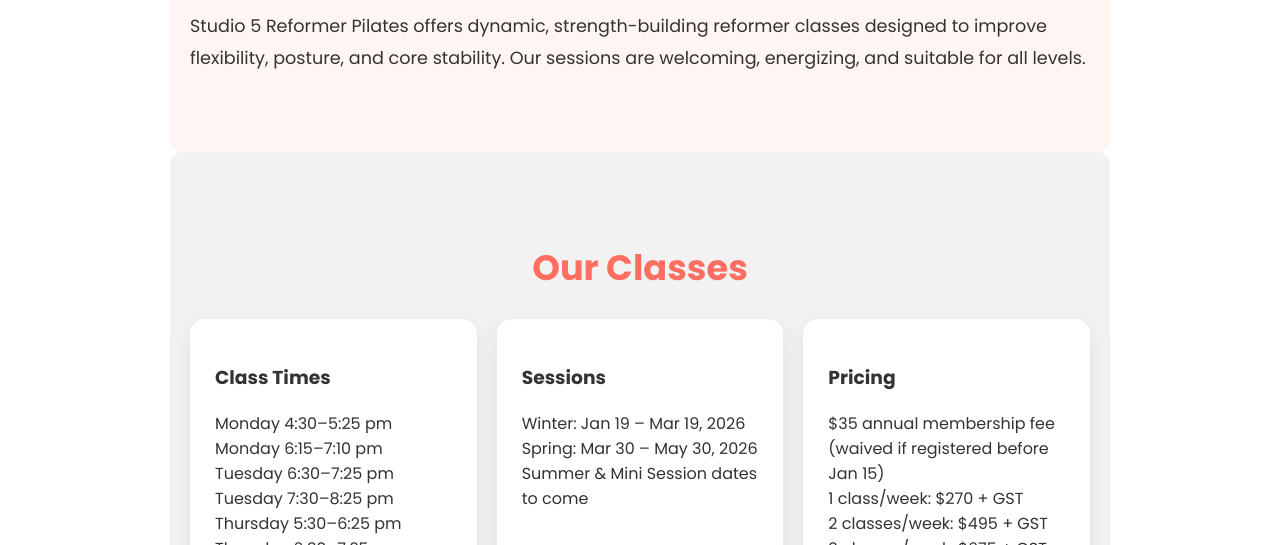
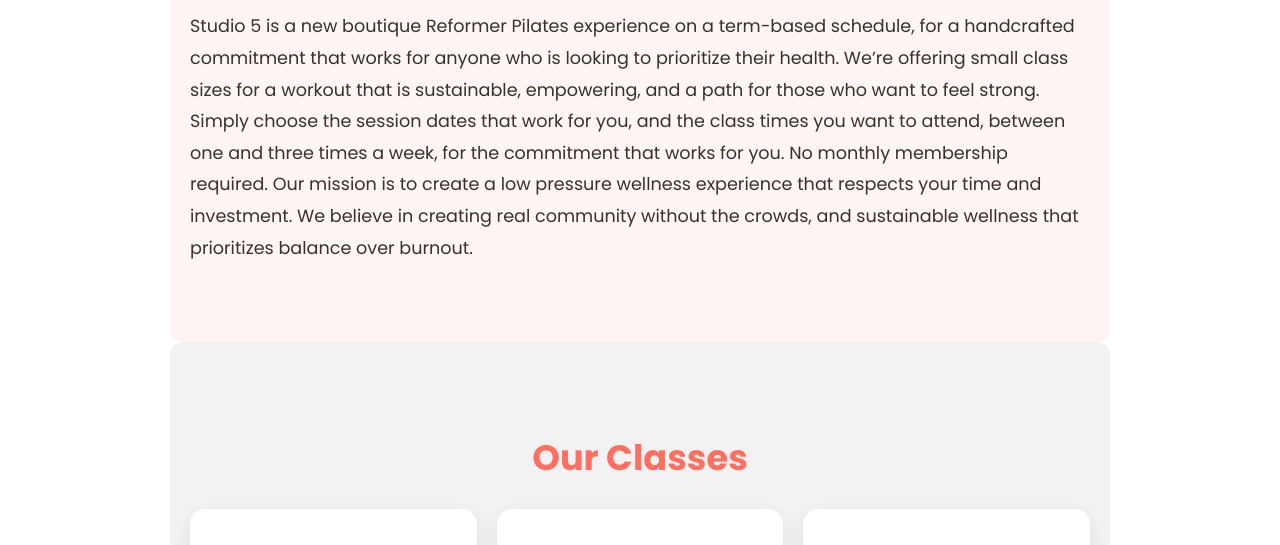
Before and after one commit to Studio5-ab/studio5reformerpilates, a plain HTML site: page index.html in a window 1280 px wide. Shown: the part 555-1100 px from the top of the page. Drawn offline with Linux system fonts and the light colour scheme.

Commit message:
Revise About Us section for Studio 5
Updated the description of Studio 5 Reformer Pilates to reflect a new approach and commitment model.

Signed-off-by: Studio5-ab <directors@absolutedanceinc.com>

```diff
--- a/index.html
+++ b/index.html
@@ -78,8 +78,11 @@
 <section class="about">
   <h2>About Us</h2>
   <p>
-    Studio 5 Reformer Pilates offers dynamic, strength-building reformer classes designed to improve flexibility, posture, and core stability.
-    Our sessions are welcoming, energizing, and suitable for all levels.
+    Studio 5 is a new boutique Reformer Pilates experience on a term-based schedule, for a handcrafted commitment that works for anyone who is looking to prioritize their health. We’re offering small class sizes for a workout that is sustainable, empowering, and a path for those who want to feel strong.
+Simply choose the session dates that work for you, and the class times you want to attend, between one and three times a week, for the commitment that works for you. No monthly membership required.
+Our mission is to create a low pressure wellness experience that respects your time and investment. We believe in creating real community without the crowds, and sustainable wellness that prioritizes balance over burnout.
+
+
   </p>
 </section>
 
```
